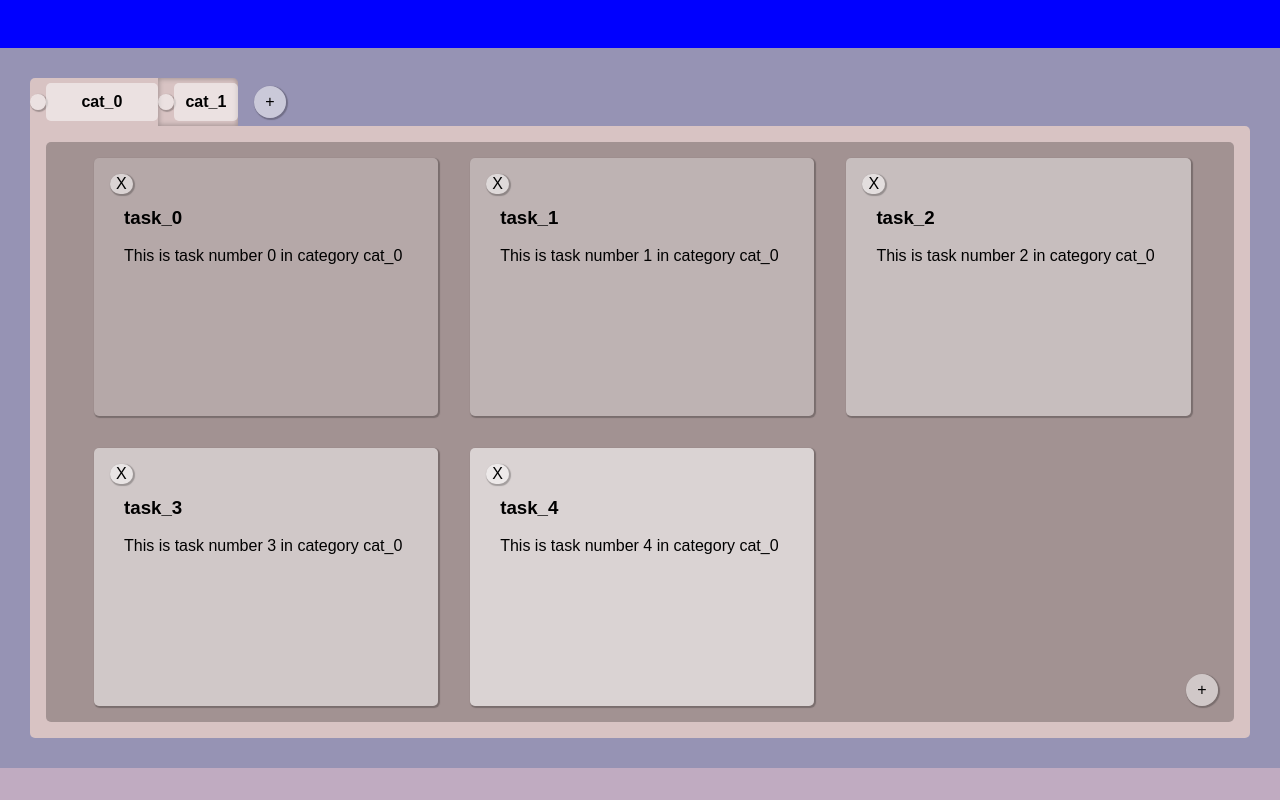
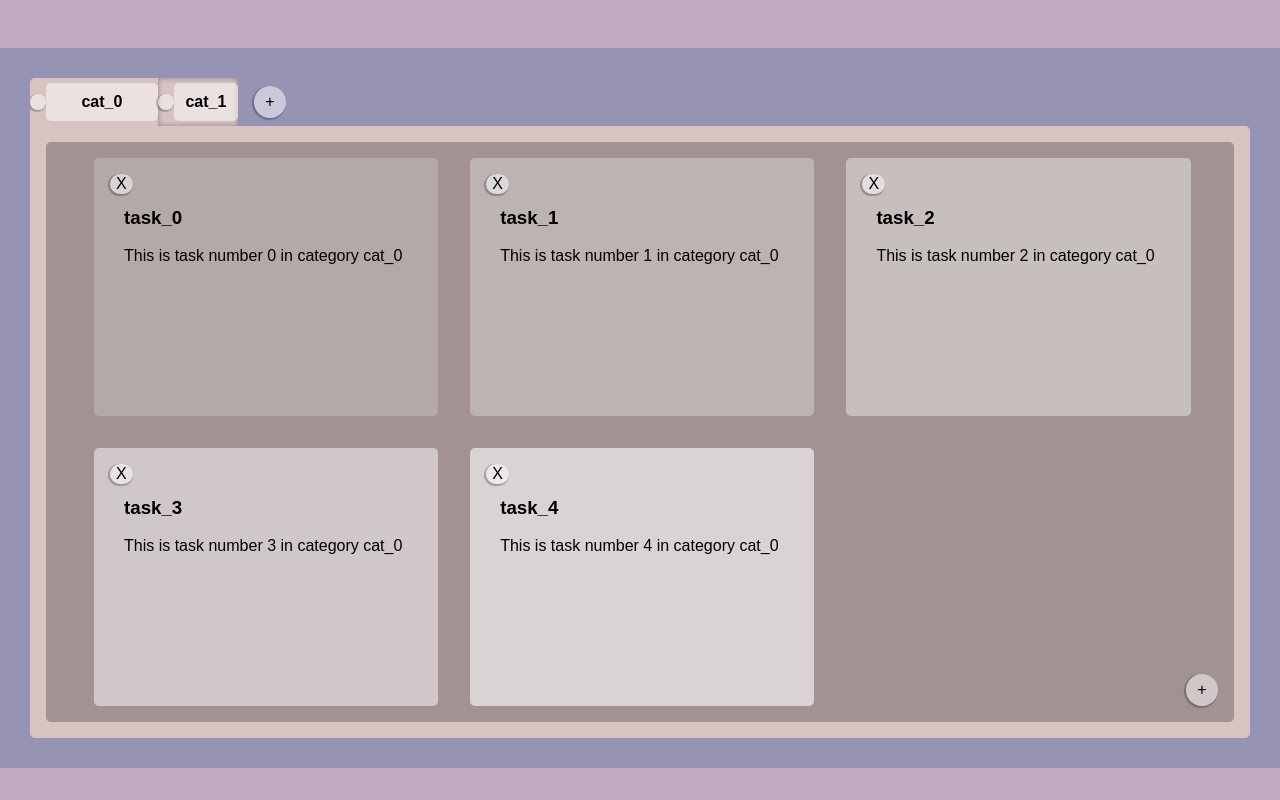
Before and after one commit to DarxyDev/To-Do-List, a website built with webpack: page dist/index.html in a window 1280 px wide. Built offline with nearby package versions, Linux system fonts and the light colour scheme.

Commit message:
test success

```diff
--- a/src/style.css
+++ b/src/style.css
@@ -4,11 +4,10 @@
     --footer-height: 2rem;
     --categories-height: 3rem;
     --default-border-radius: 5px;
-    --default-box-shadow: 1px 1px 1px 1px;
 
     /* colors */
     --col-main-bg: rgb(150,147,180);
-    --col-head-bg: blue;
+    --col-head-bg: rgb(192,171,193);
     --col-foot-bg: rgb(192,171,193);
 
     --col-default-category: rgb(216,195,195);
@@ -33,12 +32,12 @@ button {
     cursor: pointer;
     background-color: var(--tint-light-med);
     border: none;
-    box-shadow: var(--default-box-shadow) var(--tint-dark-low);
+    box-shadow: -1px 1px 1px 1px var(--tint-dark-low);
 }
 
 button:hover {
     background-color: var(--tint-dark-low);
-    box-shadow: var(--default-box-shadow) var(--tint-dark-med);
+    box-shadow: -1px 1px 1px 1px var(--tint-dark-med);
 }
 
 button:active {
@@ -108,8 +107,6 @@ category {
     display: flex;
     justify-content: center;
     align-items: center;
-    cursor:pointer;
-    user-select:none;
 }
 
 category:last-child {
@@ -179,7 +176,6 @@ item {
     max-width: calc(33% - 2rem);
     word-wrap: break-word;
     flex-grow: 1;
-    box-shadow:var(--default-box-shadow)var(--tint-dark-low);
 }
 
 #open-new-task-menu-btn {
```
